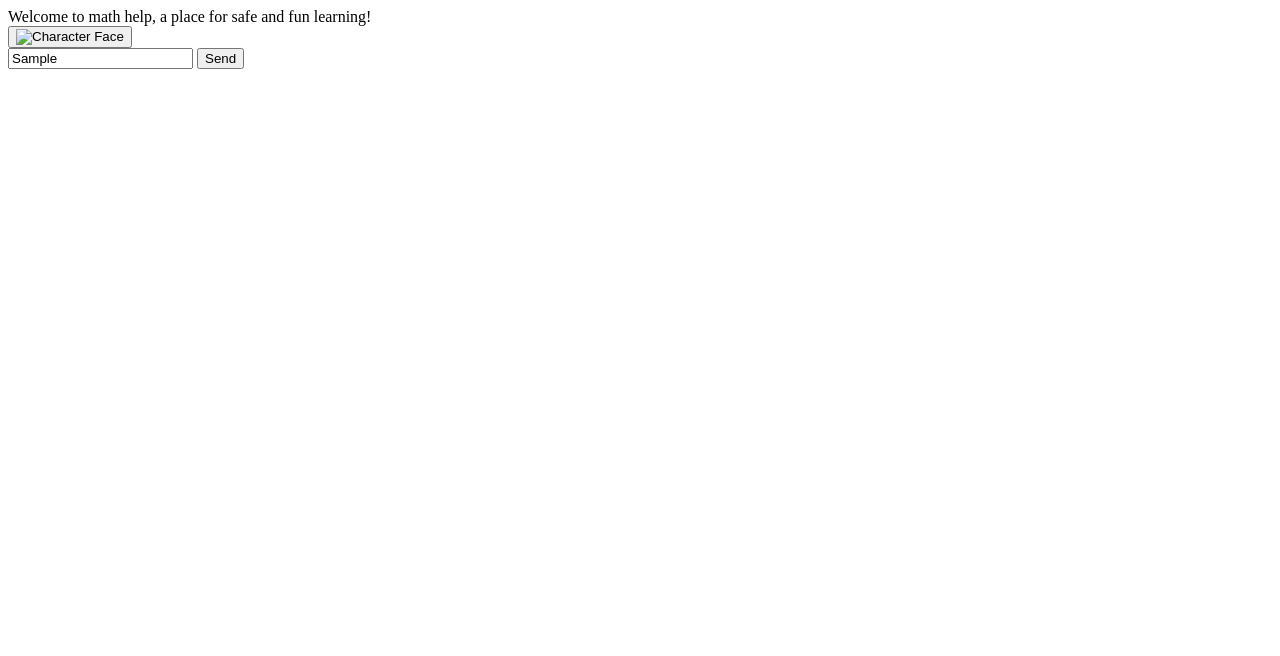
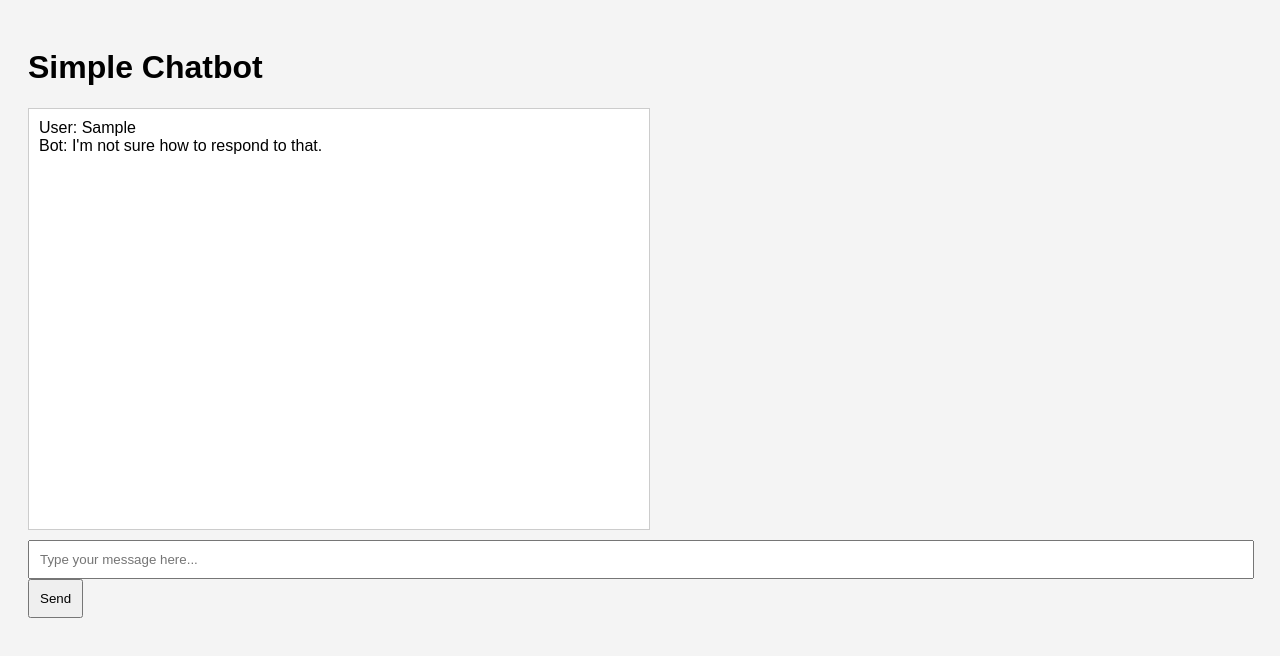
Before and after one commit to Glitchedcat1/Site-AI, a plain HTML site: page index.html in a window 1280 px wide. Both pictures are taken after typing "Sample" into the empty fields and a click on the button "Send". Drawn offline with Linux system fonts and the light colour scheme.

Commit message:
Update index.html

```diff
--- a/index.html
+++ b/index.html
@@ -3,21 +3,64 @@
 <head>
     <meta charset="UTF-8">
     <meta name="viewport" content="width=device-width, initial-scale=1.0">
-    <title>Math Help Chatbot</title>
-    <link rel="stylesheet" href="styles.css">
+    <title>Simple Chatbot</title>
+    <style>
+        body {
+            font-family: Arial, sans-serif;
+            background-color: #f4f4f4;
+            padding: 20px;
+        }
+        #chatbox {
+            width: 100%;
+            max-width: 600px;
+            height: 400px;
+            border: 1px solid #ccc;
+            overflow-y: scroll;
+            background: white;
+            padding: 10px;
+        }
+        #userInput {
+            width: calc(100% - 22px);
+            padding: 10px;
+            margin-top: 10px;
+        }
+        button {
+            padding: 10px;
+        }
+    </style>
 </head>
 <body>
-    <div id="welcome-message">Welcome to math help, a place for safe and fun learning!</div>
-    <button id="character-button" onclick="openChatbot()">
-        <img src="images/character-face.png" alt="Character Face" />
-    </button>
+    <h1>Simple Chatbot</h1>
+    <div id="chatbox"></div>
+    <input type="text" id="userInput" placeholder="Type your message here...">
+    <button onclick="sendMessage()">Send</button>
 
-    <div id="chatbot-box" class="hidden">
-        <div id="chatbot-messages"></div>
-        <input type="text" id="chat-input" placeholder="Type your question..." />
-        <button onclick="sendMessage()">Send</button>
-    </div>
+    <script>
+        function sendMessage() {
+            const input = document.getElementById('userInput');
+            const chatbox = document.getElementById('chatbox');
+            const userMessage = input.value;
 
-    <script src="script.js"></script>
+            if (userMessage) {
+                chatbox.innerHTML += `<div>User: ${userMessage}</div>`;
+                input.value = '';
+
+                // Simple bot response
+                const botResponse = getBotResponse(userMessage);
+                chatbox.innerHTML += `<div>Bot: ${botResponse}</div>`;
+                chatbox.scrollTop = chatbox.scrollHeight; // Scroll to the bottom
+            }
+        }
+
+        function getBotResponse(message) {
+            // Simple responses based on user input
+            const responses = {
+                "hi": "Hello! How can I help you?",
+                "how are you?": "I'm just a bot, but thanks for asking!",
+                "bye": "Goodbye! Have a great day!",
+            };
+            return responses[message.toLowerCase()] || "I'm not sure how to respond to that.";
+        }
+    </script>
 </body>
 </html>
```
